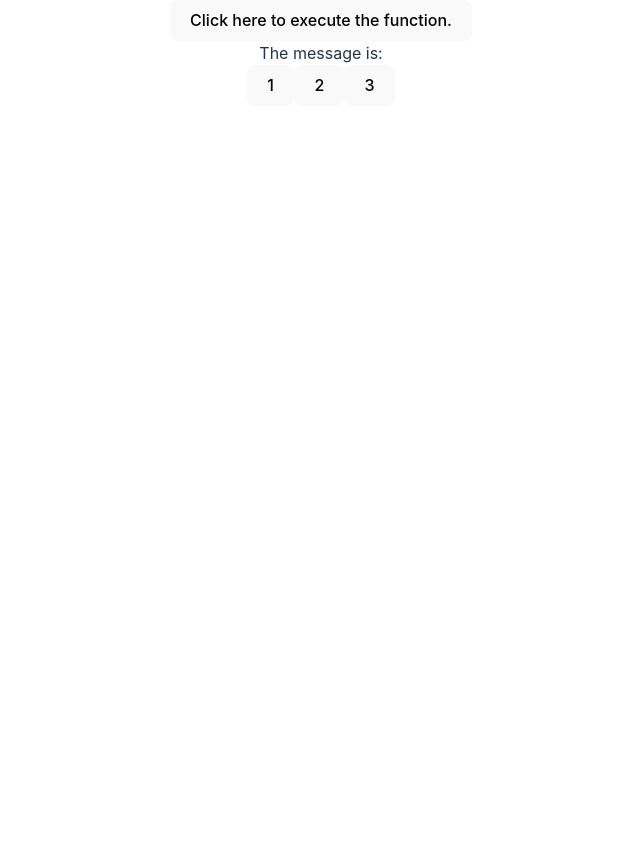
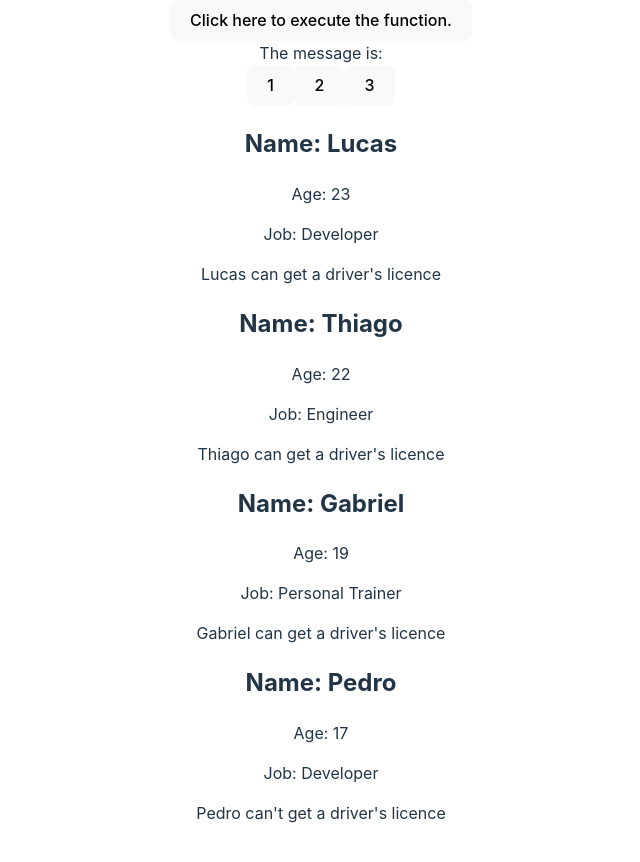
Before and after one commit to Lucas31394/React-Udemy, a React (Vite) app in the folder 3_advancingInReact/: page / in a window 1280 px wide. Shown: the part 3280-4142 px from the top of the page, without its empty margins (319-959 px from the left). Before the commit the page ends 3918 px from the top, so only its background shows below. Built offline with nearby package versions, Linux system fonts and the light colour scheme.

Commit message:
using the props and conditionals to create a new component

```diff
--- a/3_advancingInReact/src/App.jsx
+++ b/3_advancingInReact/src/App.jsx
@@ -14,13 +14,22 @@ import Container from './components/Container'
 import ExecuteFunction from './components/ExecuteFunction'
 import Message from './components/Message'
 import ChangeMessage from './components/ChangeMessage'
+import UserDetails from './components/UserDetails'
 
 function App() {
   const [username] = useState("Lucas");
+
   const cars = [
     {id: 1, brand: "Toyota", km: 0, color: "gray", newCar: true},
     {id: 2, brand: "Fiat", km: 53000, color: "white", newCar: false},
     {id: 3, brand: "Renault", km: 47000, color: "purple", newCar: false}
+  ];
+
+  const users = [
+    {id: 1, name: "Lucas", age: 23, job: "Developer"},
+    {id: 2, name: "Thiago", age: 22, job: "Engineer"},
+    {id: 3, name: "Gabriel", age: 19, job: "Personal Trainer"},
+    {id: 4, name: "Pedro", age: 17, job: "Developer"}
   ];
 
   function showMessage() {
@@ -70,6 +79,10 @@ function App() {
         {/*state lift*/}
         <Message msg={message}/>
         <ChangeMessage handleMessage={handleMessage}/>
+        {/*task - chapter 3*/}
+        {users.map((user) => (
+          <UserDetails key={user.id} name={user.name} age={user.age} job={user.job}/>
+        ))}
       </div>
     </>
   )
--- /dev/null
+++ b/3_advancingInReact/src/components/UserDetails.jsx
@@ -0,0 +1,23 @@
+import React from 'react'
+
+const UserDetails = ({name, age, job}) => {
+  return (
+    <div>
+        <h2>Name: {name}</h2>
+        <p>Age: {age}</p>
+        <p>Job: {job}</p>
+
+        {age >= 18 ? (
+            <div>
+                <p>{name} can get a driver's licence</p>
+            </div>
+        ) : (
+            <div>
+                <p>{name} can't get a driver's licence</p>
+            </div>
+        )}
+    </div>
+  )
+}
+
+export default UserDetails
```
